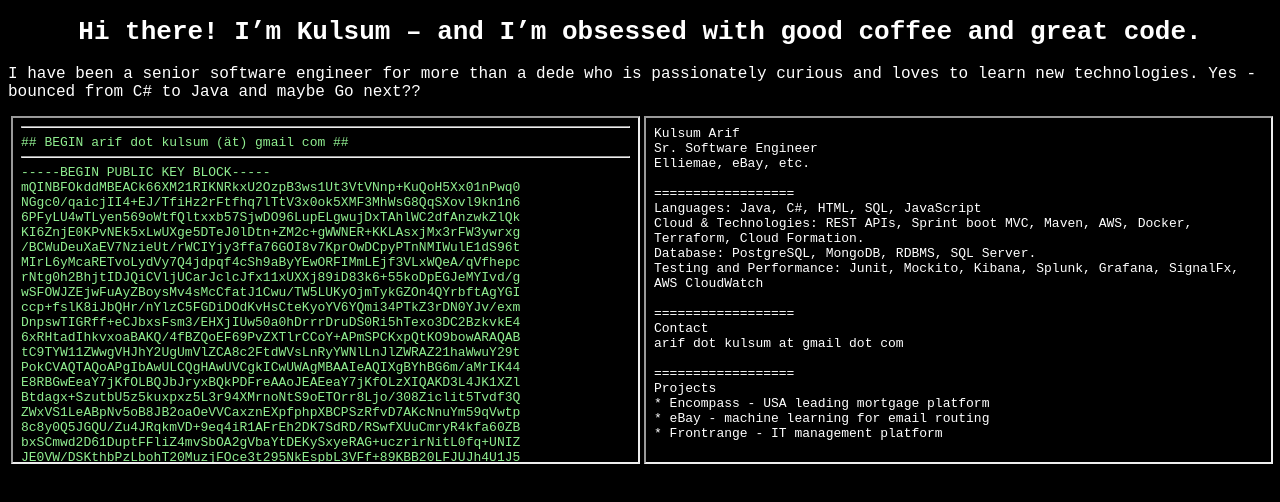
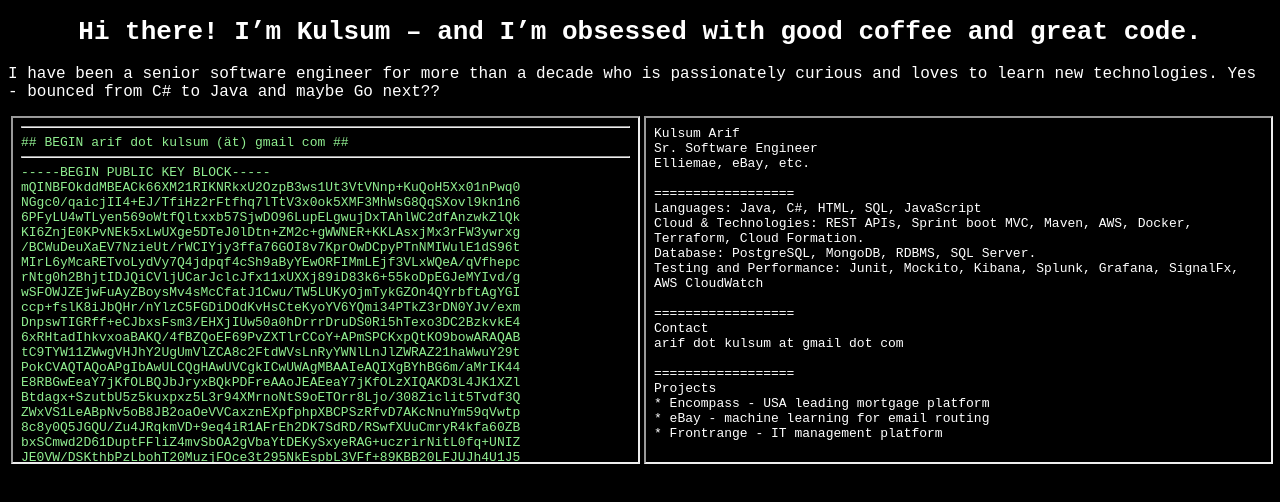
Before and after one commit to kulsum-arif/kulsum-arif.github.io, a website: page index.html in a window 1280 px wide. Drawn offline with Linux system fonts and the light colour scheme.

Commit message:
Update index.html

```diff
--- a/index.html
+++ b/index.html
@@ -25,7 +25,7 @@
 <body>
     <lb></lb>
   <h1>Hi there! I’m Kulsum – and I’m obsessed with good coffee and great code. </h1>
-  <p>I have been a senior software engineer for more than a dede who is passionately curious and loves to learn new technologies. Yes - bounced from C# to Java and maybe Go next??</p>
+  <p>I have been a senior software engineer for more than a decade who is passionately curious and loves to learn new technologies. Yes - bounced from C# to Java and maybe Go next??</p>
   <table width="100%" height="350px">
       <tr width="100%" height="100%">
           <td width="50%">
```
